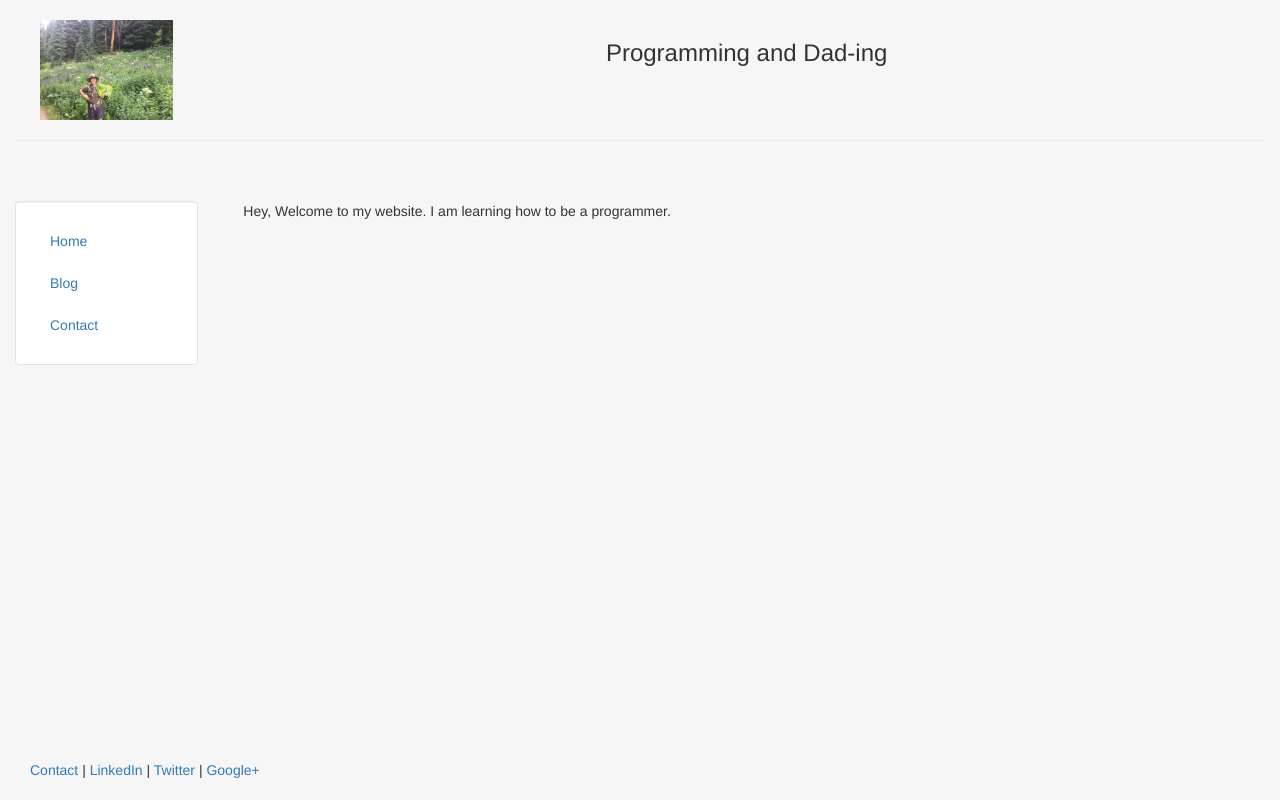
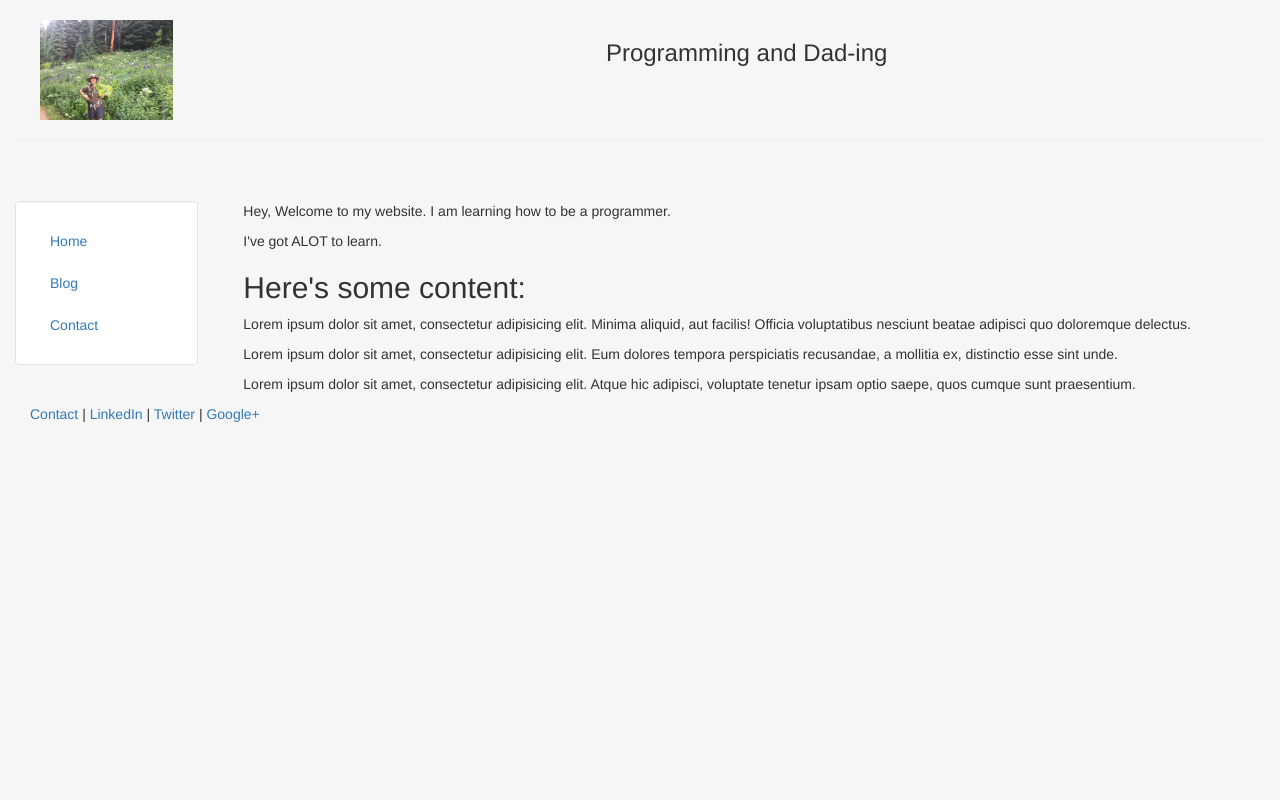
Before and after one commit to caseydailey/blog-site, a Django app: page / in a window 1280 px wide. Run offline with Django 3.2, Linux system fonts and the light colour scheme; some libraries are stand-ins or nearby versions.

Commit message:
okey dokey

```diff
--- a/blog/mysite/blog/urls.py
+++ b/blog/mysite/blog/urls.py
@@ -2,9 +2,9 @@ from django.conf.urls import url, include
 from django.views.generic import ListView, DetailView
 from blog.models import Post
 
-# using generic list and detail views, we'll display the first five posts by date
+# using generic ListView, we'll display the first five posts by date
 urlpatterns = [url(r'^$', ListView.as_view(queryset=Post.objects.all().order_by("-date")[:5],
     template_name="blog/blog.html")),
-# if you click on one of the posts, a detail view will display it's particulars
+# if you click on one of the posts, DetailView will display it's particulars
 # the regex is just saying we expect one or more digits which django will recognize as the pk value ('blog/5' etc...)
     url(r'^blog/(?P<pk>\d+)$', DetailView.as_view(model=Post, template_name='blog/post.html'))]
--- a/blog/mysite/personal/templates/personal/header.html
+++ b/blog/mysite/personal/templates/personal/header.html
@@ -6,14 +6,7 @@
 	<meta charset="utf-8" />
 	{% load staticfiles %}
 	<link rel="stylesheet" href="{% static 'personal/css/bootstrap.min.css' %}" type = "text/css"/>
-	<meta name="viewport" content = "width=device-width, initial-scale=1.0">
 
-	<style type="text/css">
-		html,
-		body {
-		  height:100%
-		}
-	</style>
 </head>
 
 <body class="body" style="background-color:#f6f6f6">
--- a/blog/mysite/personal/templates/personal/home.html
+++ b/blog/mysite/personal/templates/personal/home.html
@@ -4,4 +4,12 @@
 
 <p>Hey, Welcome to my website. I am learning how to be a programmer.</p>
 
+<p>I've got ALOT to learn.</p>
+
+<h2>Here's some content:</h2>
+
+<p>Lorem ipsum dolor sit amet, consectetur adipisicing elit. Minima aliquid, aut facilis! Officia voluptatibus nesciunt beatae adipisci quo doloremque delectus.</p>
+<p>Lorem ipsum dolor sit amet, consectetur adipisicing elit. Eum dolores tempora perspiciatis recusandae, a mollitia ex, distinctio esse sint unde.</p>
+<p>Lorem ipsum dolor sit amet, consectetur adipisicing elit. Atque hic adipisci, voluptate tenetur ipsam optio saepe, quos cumque sunt praesentium.</p>
+
 {% endblock %}
```
Also changed, not shown: blog/mysite/db.sqlite3.
